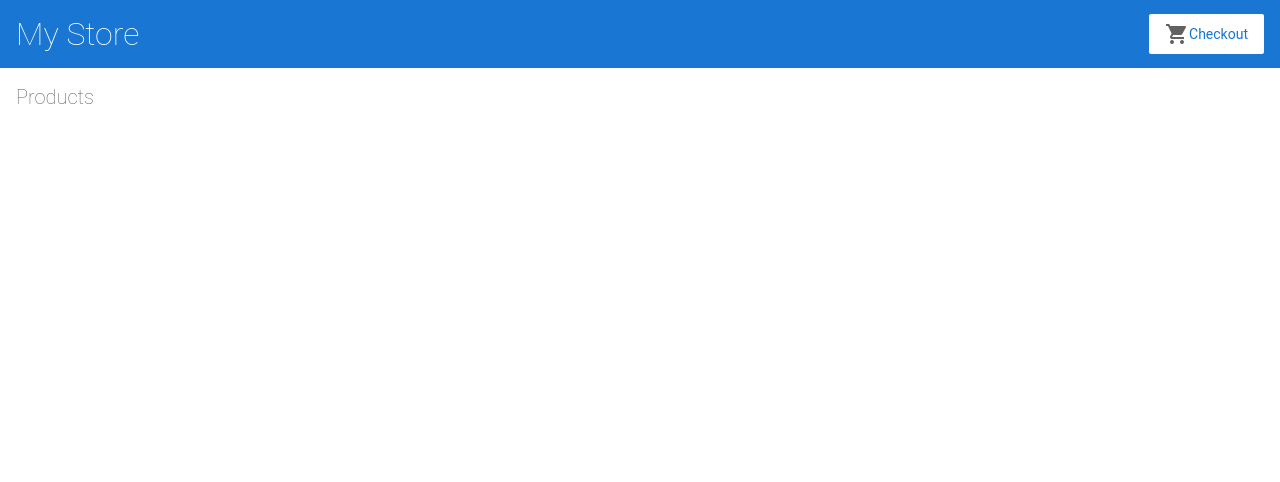
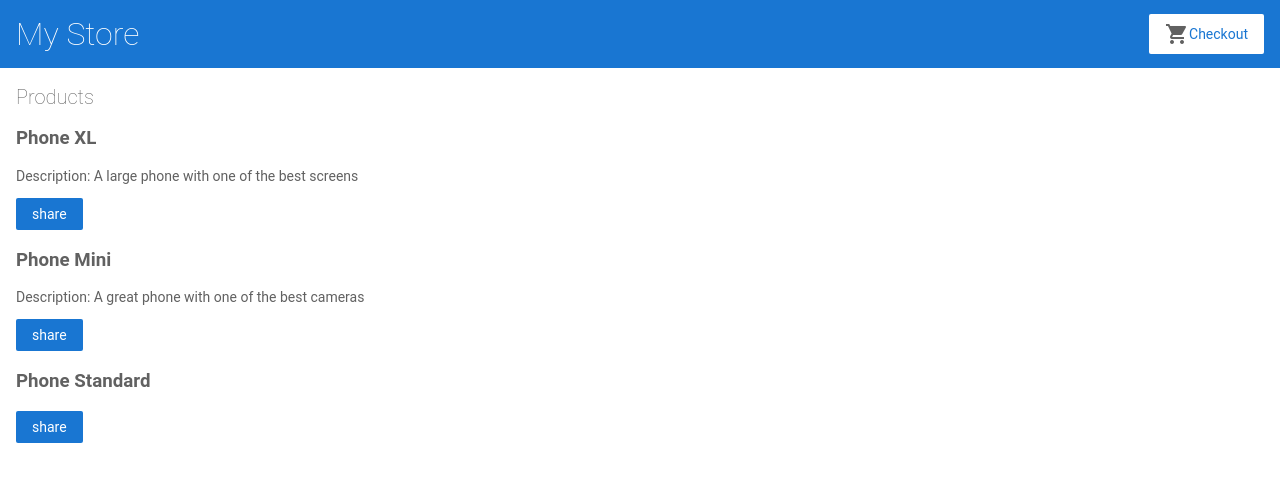
Before and after one commit to Nahom32/angular-first, an Angular app: page / in a window 1280 px wide. Shown: the top 482 px of the page. Built offline with nearby package versions, Linux system fonts and the light colour scheme.

Commit message:
2 files modified

```diff
--- a/src/app/product-list/product-list.component.html
+++ b/src/app/product-list/product-list.component.html
@@ -1,5 +1,14 @@
 <h2>Products</h2>
-
+<div *ngFor="let product of products">
+  <!-- <h6>{{ product.name }}</h6> -->
+  <a [title]="product.name + ' details'">
+    <h3>{{product.name}}</h3>
+    <div *ngIf="product.description">
+      <p>Description: {{product.description}}</p>
+    </div>
+    <button (click) = "share()">share</button>
+  </a>
+</div>
 
 <!--
 Copyright Google LLC. All Rights Reserved.
```
Also changed, not shown: 1 other file (tests, documents, lock files or other folders).
